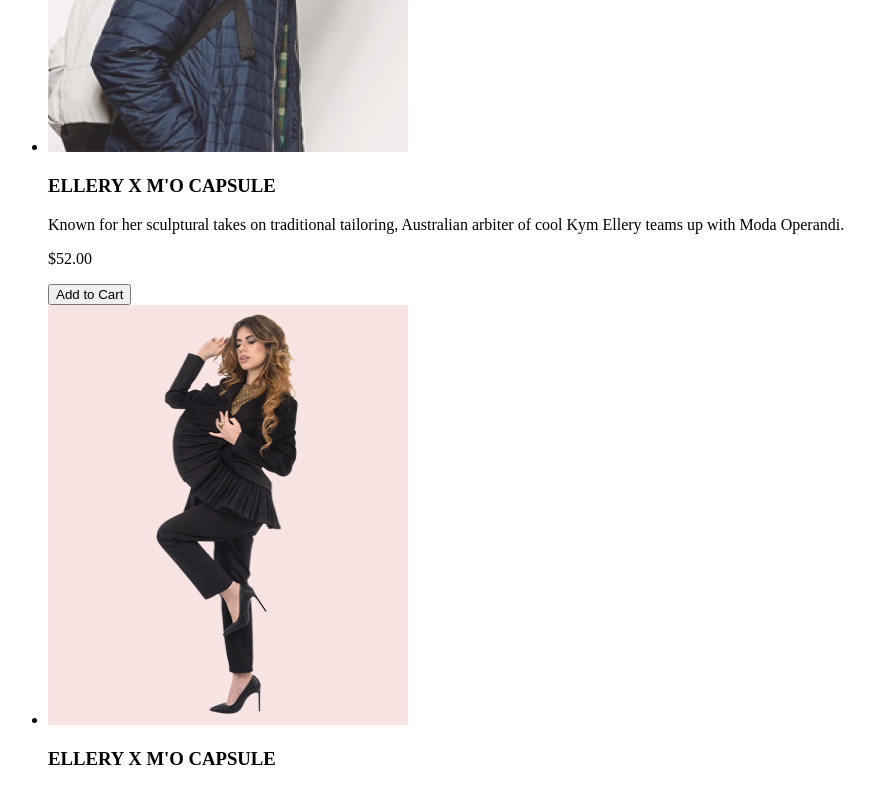
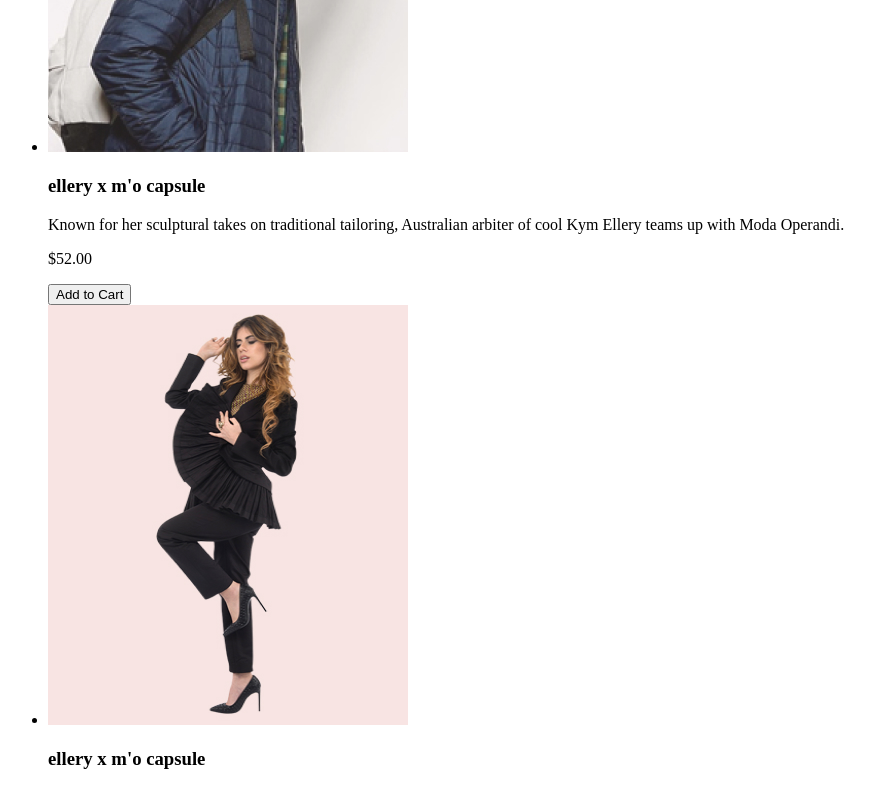
Before and after one commit to krogankgodx/shop, a plain HTML site: page index.html in a window 1280 px wide. Shown: the part 2000-2785 px from the top of the page, without its empty margins (0-875 px from the left). Drawn offline with Linux system fonts and the light colour scheme.

Commit message:
new file

```diff
--- a/index.html
+++ b/index.html
@@ -17,7 +17,7 @@
             <h2>menu</h2>
             <ul>
 
-                <li><a href="#">MAN</a></li>
+                <li><a href="#">man</a></li>
                     <li><a href="#">Accessories</a></li>
                     <li><a href="#">Bags</a></li>
                     <li><a href="#">Denim</a></li>
@@ -42,7 +42,7 @@
     </header>
     <main>
         <section><img src="./img/menofmenu.jpg" alt="menofmenu" width="800" height="764" >
-        <h1>THE BRANDOF LUXERIOUS FASHION</h1>
+        <h1>the brandof luxerious fashion</h1>
         </section>
         <section>
             <h2>Stocks</h2>
@@ -71,38 +71,38 @@
         </section>
         <ul>
             <li><img src="./img/product1.jpg" alt="product1" width="360"  height="420">
-                <h3>ELLERY X M'O CAPSULE</h3>
+                <h3>ellery x m'o capsule</h3>
                 <p>Known for her sculptural takes on traditional tailoring, Australian arbiter of cool Kym Ellery teams up with Moda Operandi.</p>
                 <p>$52.00</p>
                 <button type="button">Add to Cart</button>
             </li>
             <li><img src="./img/product2.jpg" alt="product2" width="360" height="420">
-                <h3>ELLERY X M'O CAPSULE</h3>
+                <h3>ellery x m'o capsule</h3>
                 <p>Known for her sculptural takes on traditional tailoring, Australian arbiter of cool Kym Ellery teams up with Moda Operandi.</p>
                 <p>$52.00</p>
                 <button type="button">Add to Cart</button>
             </li>
             <li><img src="./img/product3.jpg" alt="product3" width="360" height="420" >
-                <h3>ELLERY X M'O CAPSULE</h3>
+                <h3>ellery x m'o capsule</h3>
                 <p>Known for her sculptural takes on traditional tailoring, Australian arbiter of cool Kym Ellery teams up with Moda Operandi.</p>
                 <p>$52.00</p>
                 <button type="button">Add to Cart</button>
             </li>
             <li><img src="./img/product4.jpg" alt="product4" width="360" height="420" >
-                <h3>ELLERY X M'O CAPSULE</h3>
+                <h3>ellery x m'o capsule</h3>
                 <p>Known for her sculptural takes on traditional tailoring, Australian arbiter of cool Kym Ellery teams up with Moda Operandi.</p>
                 <p>$52.00</p>
                 <button type="button">Add to Cart</button>
             </li>
 
             <li><img src="./img/product5.jpg" alt="product5" width="360" height="420" >
-                <h3>ELLERY X M'O CAPSULE</h3>
+                <h3>ellery x m'o capsule</h3>
                 <p>Known for her sculptural takes on traditional tailoring, Australian arbiter of cool Kym Ellery teams up with Moda Operandi.</p>
                 <p>$52.00</p>
                 <button type="button">Add to Cart</button>
             </li>
             <li><img src="./img/product6.jpg" alt="product6" width="360" height="420" >
-                <h3>ELLERY X M'O CAPSULE</h3>
+                <h3>ellery x m'o capsule</h3>
                 <p>Known for her sculptural takes on traditional tailoring, Australian arbiter of cool Kym Ellery teams up with Moda Operandi.</p>
                 <p>$52.00</p>
                 <button type="button">Add to Cart</button>
@@ -126,7 +126,7 @@
         <img src="./img/facefooter.jpg" alt="facefooter" width="144" height="150">
         <p>“Vestibulum quis porttitor dui! Quisque viverra nunc mi, a pulvinar purus condimentum“</p>
         <h2>SUBSCRIBE</h2>
-            <h3>FOR OUR NEWLETTER AND PROMOTION</h3>
+            <h3>for our newletter and promotion</h3>
             <p>© 2021  Brand  All Rights Reserved.</p>
             <a href="#"><img src="./img/logofacbook1.svg" alt="logofacbook1" width="32" height="32"></a>
             <a href="#"><img src="./img/logoinst.svg" alt="logoinst" width="32" height="32"></a>
```
